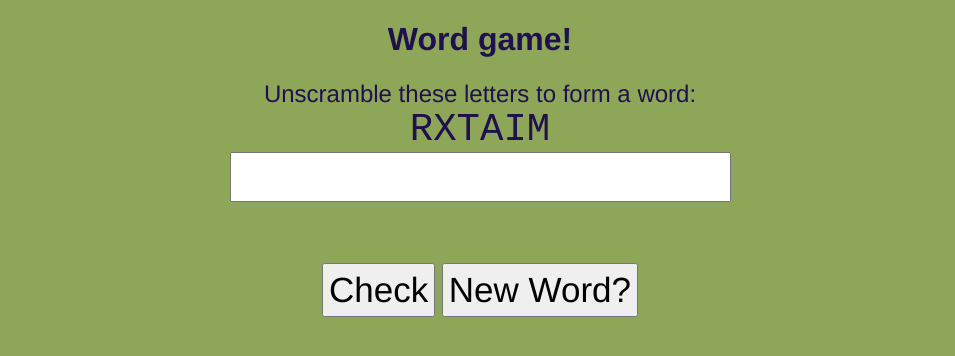
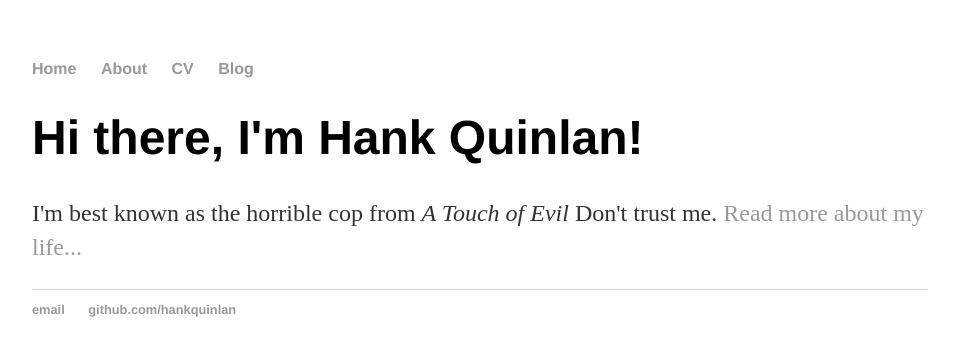
Before and after one commit to CplCanuck/CplCanuck.github.io, a Jekyll site: the page built from index.html, in a window 1280 px wide. Shown: the top 356 px of the page, without its empty margins (160-1115 px from the left). Built offline with Jekyll 4.4.1, drawn with Linux system fonts in a browser that asks for light colours; nearby versions of some CDN libraries; some web fonts are replaced.

```diff
--- a/index.html
+++ b/index.html
@@ -1,176 +1,8 @@
-<!DOCTYPE html>
-<html>
-    <head>
-        <meta charset="utf-8">
-        <title>FastestCode - Word Game</title>
-        <link href='https://fonts.googleapis.com/css?family=Merienda+One' rel='stylesheet' type='text/css'>
-        <style>
-            body {
-                font-family: Arial, sans-serif;
-                background-color:rgb(141, 166, 88);
-                color:rgb(32, 16, 77);
-            }
-            form {
-                font-size: 1.5em;
-            }
-
-            .buttons{
-                font-size: 35px;
-                margin-top: 5px;
-                padding: 5px;
-            }
-
-            #word-list{
-                background-color: white;
-                color: white;
-            }
-
-            .centered {
-                text-align: center;
-            }
-
-            .scrambled, input, button {
-                font-family: monospace;
-                font-size: 2em;
-            }
-
-            .fancy-text{
-                font-family: Merienda One, Helvetica, sans-serif;
-            }
-
-        </style>
-    </head>
-    <body>
-
-    <h1 class="centered fancy-text">Word game!</h1>
-    <form id="joke-form" class = "centered fancy-text">
-        <label>
-            Unscramble these letters to form a word:<br>
-            <span class="scrambled">REYJUQ</span>
-            <br>
-            <input id="joke-input" type="text" size="20">
-        </label>
-        <br>
-        <br>
-        <div id = "form-result"></div>
-        <br>
-        <button class="buttons fancy-text" type="submit">Check</button>
-        <button id = "reset-button" class="buttons fancy-text" type="button">New Word?</button>
-    </form>
-
-    <!--Add any new word to this list and
-    it will automagically be used!
-    There MUST not be any empty <li>.-->
-    <ul id = "word-list">
-        <li>Matrix</li>
-        <li>Wake</li>
-        <li>Red</li>
-        <li>Pill</li>
-        <li>Refresh</li>
-        <li>Reboot</li>
-        <li>Help</li>
-        <li>Scopaesthesia</li>
-    </ul>
-    <script src="https://ajax.googleapis.com/ajax/libs/jquery/2.1.4/jquery.min.js"></script>
-    <script>
-        $("#word-list").hide();
-        $("#form-result").hide();
-
-        function getRandomInt(max) {
-          return Math.floor(Math.random() * Math.floor(max));
-        }
-
-        String.prototype.shuffle = function () {
-            var attempts = 0;
-            var a = this.split(""),
-                n = a.length;
-            while(true){
-                for(var i = n - 1; i > 0; i--) {
-                    var j = Math.floor(Math.random() * (i + 1));
-                    var tmp = a[i];
-                    a[i] = a[j];
-                    a[j] = tmp;
-                }
-                //Tries to make sure the new word is actually scrambled - at least by a letter - 30 times, if it isn't by the 20th time, the word will be unscrambled. Not the best case, but better that it trying to scramble it forever.
-                if(a != selectedWord || attempts >= 30){
-                    break;
-                } else {
-                    attempts++;
-                }
-            }
-            return a.join("");
-        }
-
-        //Finds a word in #word-list, scrambles it and sets .scrambled to the scrambled string
-        var $wordList = $("#word-list li")
-        var selectedWord = $wordList.eq(getRandomInt($wordList.length));
-        selectedWord = selectedWord.text().toUpperCase();
-        var shuffledWord = selectedWord.shuffle();
-        $(".scrambled").text(shuffledWord)
-
-
-
-        // when the user submits the form,
-        $("#joke-form").on("submit", function(event){
-            event.preventDefault();
-        //  retrieves answer
-            var answer = $(this)
-                .find("#joke-input")
-                .val()
-                .toLowerCase();
-
-        //   check that their answer is correct
-            if(answer === selectedWord.toLowerCase()){
-        //   and show them appropriate message
-                $("#form-result")
-                    .slideUp();
-                $("#form-result")
-                    .queue(function(n){
-                        $("#form-result").html("Yes! <strong>" + answer.toUpperCase() + "</strong> is the correct answer! ")
-                        n();
-                });
-                $("body").css("background-color", "rgb(94, 168, 88)")
-                $("#form-result")
-                    .slideDown();
-            } else if (answer === "") {
-                $("#form-result")
-                    .slideUp();
-                $("#form-result")
-                    .queue(function(n){
-                        $("#form-result").html("Type your guess in the box, then press \"Check\"")
-                        n();
-                });
-                $("body").css("background-color", "rgb(141, 166, 88)")
-                $("#form-result")
-                    .slideDown();
-            } else {
-                $("#form-result")
-                    .slideUp();
-                $("#form-result")
-                    .queue(function(n){
-                        $("#form-result").html("Sorry, <strong>" + answer.toUpperCase() + "</strong> is <em>not</em> the correct answer. ")
-                        n();
-                });
-                $("body").css("background-color", "rgb(191, 80, 100)")
-                $("#form-result")
-                    .slideDown();
-            }
-        })
-
-        //when the user presses the New Word? button
-        $("#reset-button").on("click", function(event){
-            event.preventDefault();
-            $("body").css("background-color", "rgb(141, 166, 88)")
-
-            selectedWord = $wordList.eq(getRandomInt($wordList.length));
-            selectedWord = selectedWord.text().toUpperCase();
-            shuffledWord = selectedWord.shuffle();
-            $(".scrambled").text(shuffledWord)
-
-            $("#form-result")
-                    .slideUp();
-            $("#joke-input").val('');
-        })
-    </script>
-    </body>
-</html>
+---
+layout: default
+title: Hank Quinlan, Horrible Cop
+---
+<div class="blurb">
+	<h1>Hi there, I'm Hank Quinlan!</h1>
+	<p>I'm best known as the horrible cop from <em>A Touch of Evil</em> Don't trust me. <a href="/about">Read more about my life...</a></p>
+</div><!-- /.blurb -->
```
